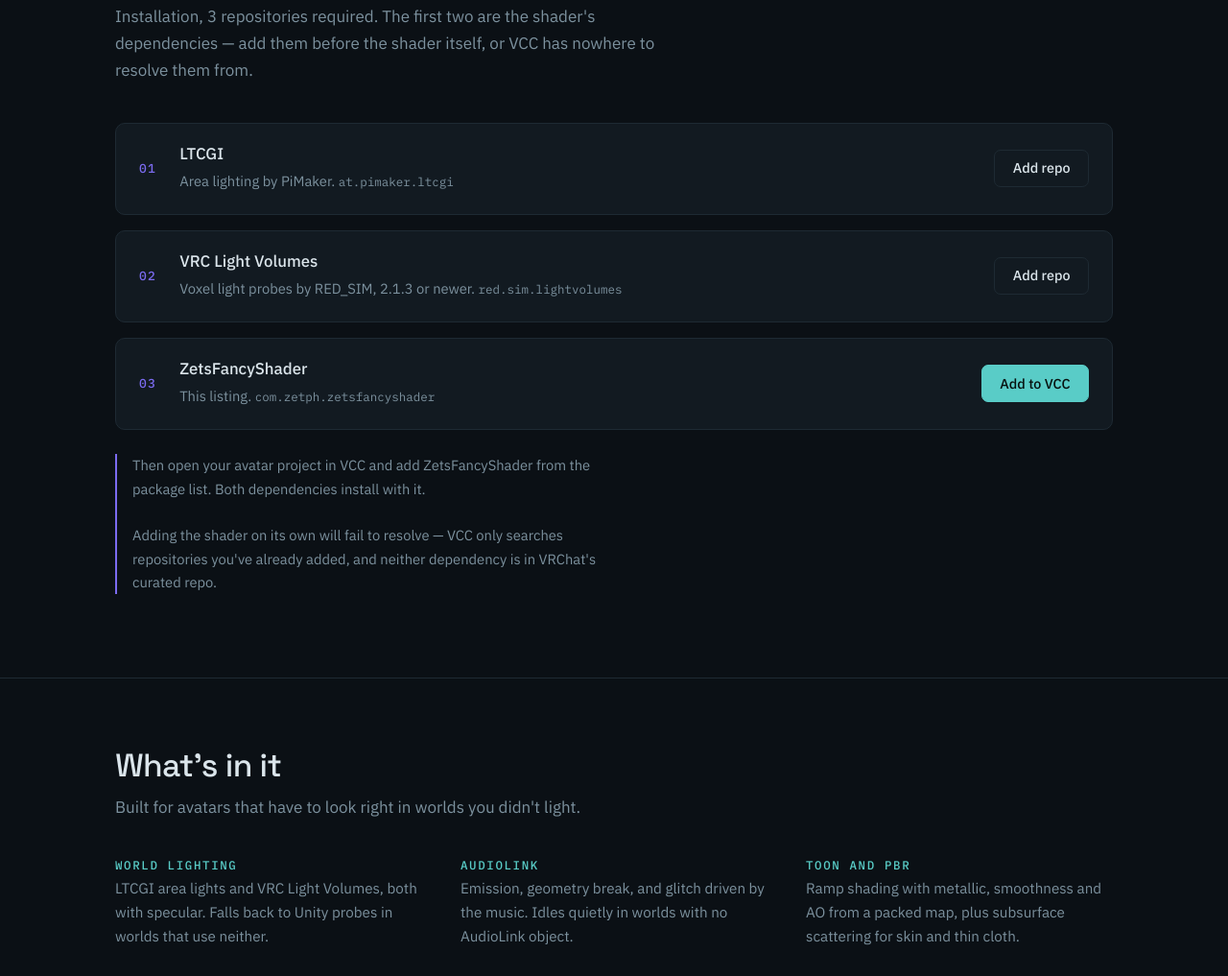
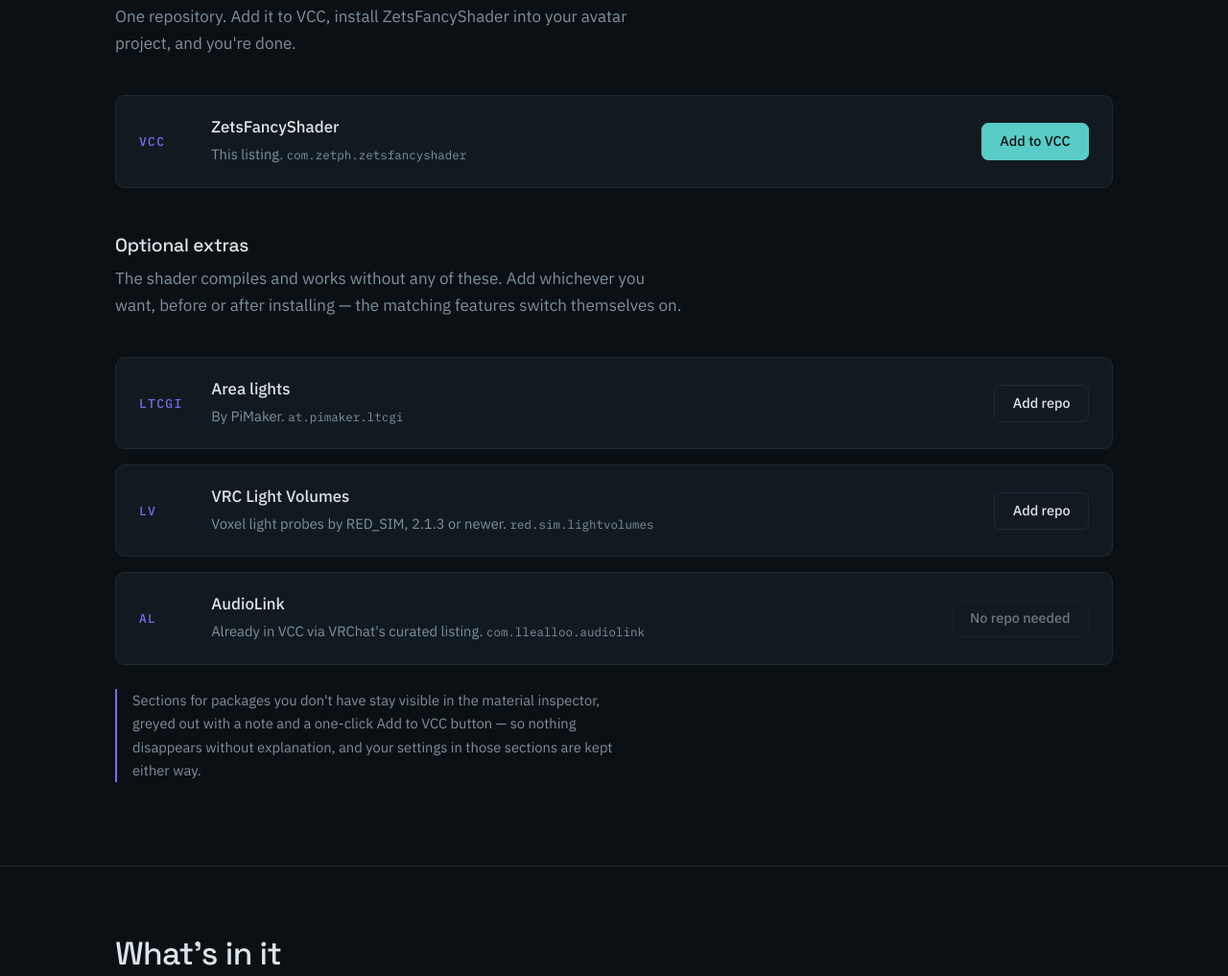
Before and after one commit to Zetph/ZetsFancyShader, a plain HTML site: page Website/index.html in a window 1280 px wide. Shown: the part 643-1660 px from the top of the page at 96% size. Drawn offline with Linux system fonts and the light colour scheme.

Commit message:
Change version to 0.3.0 and revise install details
Updated version number and installation instructions for ZetsFancyShader.

```diff
--- a/Website/index.html
+++ b/Website/index.html
@@ -15,13 +15,11 @@
         inherits: true;
         initial-value: 50%
     }
-
     @property --ly {
         syntax: "<percentage>";
         inherits: true;
         initial-value: 38%
     }
-
   :root{
     --ink:#0B1015;
     --panel:#121A21;
@@ -30,11 +28,9 @@
     --violet:#7B6BF0;
     --text:#DBE5EB;
     --muted:#7C919E;
-
     --lx:50%;
     --ly:38%;
   }
-
   *{box-sizing:border-box}
   html{scroll-behavior:smooth}
   body{
@@ -46,7 +42,6 @@
   }
   a{color:var(--teal)}
   .wrap{width:min(1040px,92vw);margin:0 auto}
-
   /* ---------- hero: a surface with a light on it ---------- */
     .hero {
         position: relative;
@@ -55,7 +50,6 @@
         border-bottom: 1px solid var(--line);
         padding: clamp(5rem,14vh,9rem) 0 clamp(3.5rem,8vh,5.5rem);
     }
-
   /* The moving light. Two stops so it reads as falloff, not a flashlight circle. */
     .hero::before {
         content: "";
@@ -78,14 +72,12 @@
     pointer-events:none;
   }
   .hero .wrap{position:relative;z-index:1}
-
   .eyebrow{
     font:500 12px/1 "IBM Plex Mono",monospace;
     letter-spacing:.18em;text-transform:uppercase;color:var(--muted);
     display:flex;gap:.9rem;align-items:center;flex-wrap:wrap;
   }
   .eyebrow b{color:var(--teal);font-weight:500}
-
   h1{
     font:700 clamp(3rem,9vw,5.75rem)/0.95 "Space Grotesk",sans-serif;
     letter-spacing:-.035em;
@@ -97,16 +89,18 @@
     color:var(--muted);max-width:46ch;margin:1.25rem 0 0;
   }
   .thesis strong{color:var(--text);font-weight:500}
-
   /* ---------- sections ---------- */
   section{padding:clamp(3.5rem,9vh,6rem) 0;border-bottom:1px solid var(--line)}
   h2{
     font:500 clamp(1.5rem,3.4vw,2.1rem)/1.15 "Space Grotesk",sans-serif;
     letter-spacing:-.02em;margin:0 0 .6rem;
   }
+  h3.sub{
+    font:500 1.2rem/1.2 "Space Grotesk",sans-serif;
+    letter-spacing:-.01em;margin:3rem 0 .6rem;
+  }
   .lede{color:var(--muted);max-width:58ch;margin:0 0 2.5rem}
-
-  /* ---------- install: a real sequence, so it gets real numbers ---------- */
+  /* ---------- install rows ---------- */
   .steps{display:grid;gap:1rem}
   .step{
     display:grid;
@@ -117,14 +111,16 @@
     border-radius:10px;
     padding:1.35rem 1.5rem;
   }
+  /* Short labels, not sequence numbers: install order stopped mattering in
+     0.3.0, so numbering would imply a sequence that no longer exists. */
   .num{
     font:500 13px/1 "IBM Plex Mono",monospace;
     color:var(--violet);letter-spacing:.1em;
+    min-width:3.2rem;
   }
   .step h3{margin:0;font:500 1.05rem/1.3 "IBM Plex Sans",sans-serif}
   .step p{margin:.3rem 0 0;color:var(--muted);font-size:.92rem}
   .step p code{font-family:"IBM Plex Mono",monospace;font-size:.85em;color:var(--muted)}
-
   .btn{
     display:inline-block;white-space:nowrap;
     font:500 .9rem/1 "IBM Plex Sans",sans-serif;
@@ -137,14 +133,13 @@
   .btn:hover{border-color:var(--teal);color:var(--teal)}
   .btn-primary{background:var(--teal);color:#07110F;border-color:var(--teal);font-weight:500}
   .btn-primary:hover{background:#77DAD5;border-color:#77DAD5;color:#07110F}
+  .btn-static{opacity:.45;pointer-events:none}
   a:focus-visible,.btn:focus-visible{outline:2px solid var(--teal);outline-offset:3px}
-
   .note{
     margin-top:1.6rem;padding-left:1rem;
     border-left:2px solid var(--violet);
     color:var(--muted);font-size:.92rem;max-width:62ch;
   }
-
   /* ---------- features ---------- */
   .grid{display:grid;grid-template-columns:repeat(auto-fit,minmax(260px,1fr));gap:2rem 2.5rem}
   .feat h3{
@@ -153,18 +148,15 @@
     letter-spacing:.13em;text-transform:uppercase;color:var(--teal);
   }
   .feat p{margin:0;color:var(--muted);font-size:.95rem}
-
   /* ---------- specs ---------- */
   .specs{display:grid;grid-template-columns:repeat(auto-fit,minmax(180px,1fr));gap:1.5rem;
          font:400 .9rem/1.5 "IBM Plex Mono",monospace}
   .specs div span{display:block;color:var(--muted);font-size:.75rem;letter-spacing:.12em;
                   text-transform:uppercase;margin-bottom:.35rem}
-
   footer{padding:2.5rem 0 4rem;color:var(--muted);font-size:.88rem;
          display:flex;gap:1.5rem;flex-wrap:wrap;justify-content:space-between}
   footer a{text-decoration:none}
   footer a:hover{text-decoration:underline}
-
   @media (max-width:640px){
     .step{grid-template-columns:auto 1fr;gap:.5rem 1rem}
     .step .btn{grid-column:1 / -1;text-align:center;margin-top:.6rem}
@@ -173,11 +165,9 @@
         html {
             scroll-behavior: auto
         }
-
         .hero {
             transition: none
         }
-        /* was .hero::before */
         * {
             animation: none !important
         }
@@ -185,10 +175,9 @@
 </style>
 </head>
 <body>
-
 <header class="hero" id="hero">
   <div class="wrap">
-    <p class="eyebrow"><b>v0.2.1</b> <span>VRChat avatars</span> <span>Unity 2022.3</span> <span>PC only</span></p>
+    <p class="eyebrow"><b>v0.3.0</b> <span>VRChat avatars</span> <span>Unity 2022.3</span> <span>PC only</span></p>
     <h1>Zets<span class="zf">Fancy</span>Shader</h1>
     <p class="thesis">A toon and PBR shader that reacts to the world it's standing in — <strong>LTCGI area lights, VRC Light Volumes, AudioLink</strong> — with an inspector built to tell you which input is wrong.</p>
     <p style="margin-top:2.25rem">
@@ -197,33 +186,13 @@
     </p>
   </div>
 </header>
-
 <section id="install">
   <div class="wrap">
     <h2>Install</h2>
-    <p class="lede">Installation, 3 repositories required. The first two are the shader's dependencies — add them before the shader itself, or VCC has nowhere to resolve them from.</p>
-
+    <p class="lede">One repository. Add it to VCC, install ZetsFancyShader into your avatar project, and you're done.</p>
     <div class="steps">
       <div class="step">
-        <span class="num">01</span>
-        <div>
-          <h3>LTCGI</h3>
-          <p>Area lighting by PiMaker. <code>at.pimaker.ltcgi</code></p>
-        </div>
-        <a class="btn" href="https://vpm.pimaker.at/">Add repo</a>
-      </div>
-
-      <div class="step">
-        <span class="num">02</span>
-        <div>
-          <h3>VRC Light Volumes</h3>
-          <p>Voxel light probes by RED_SIM, 2.1.3 or newer. <code>red.sim.lightvolumes</code></p>
-        </div>
-        <a class="btn" href="https://redsim.github.io/vpmlisting/">Add repo</a>
-      </div>
-
-      <div class="step">
-        <span class="num">03</span>
+        <span class="num">VCC</span>
         <div>
           <h3>ZetsFancyShader</h3>
           <p>This listing. <code>com.zetph.zetsfancyshader</code></p>
@@ -232,20 +201,46 @@
       </div>
     </div>
 
-    <p class="note">Then open your avatar project in VCC and add ZetsFancyShader from the package list. Both dependencies install with it.<br><br>
-    Adding the shader on its own will fail to resolve — VCC only searches repositories you've already added, and neither dependency is in VRChat's curated repo.</p>
+    <h3 class="sub">Optional extras</h3>
+    <p class="lede">The shader compiles and works without any of these. Add whichever you want, before or after installing — the matching features switch themselves on.</p>
+    <div class="steps">
+      <div class="step">
+        <span class="num">LTCGI</span>
+        <div>
+          <h3>Area lights</h3>
+          <p>By PiMaker. <code>at.pimaker.ltcgi</code></p>
+        </div>
+        <a class="btn" href="https://vpm.pimaker.at/">Add repo</a>
+      </div>
+      <div class="step">
+        <span class="num">LV</span>
+        <div>
+          <h3>VRC Light Volumes</h3>
+          <p>Voxel light probes by RED_SIM, 2.1.3 or newer. <code>red.sim.lightvolumes</code></p>
+        </div>
+        <a class="btn" href="https://redsim.github.io/vpmlisting/">Add repo</a>
+      </div>
+      <div class="step">
+        <span class="num">AL</span>
+        <div>
+          <h3>AudioLink</h3>
+          <p>Already in VCC via VRChat's curated listing. <code>com.llealloo.audiolink</code></p>
+        </div>
+        <span class="btn btn-static">No repo needed</span>
+      </div>
+    </div>
+
+    <p class="note">Sections for packages you don't have stay visible in the material inspector, greyed out with a note and a one-click Add to VCC button — so nothing disappears without explanation, and your settings in those sections are kept either way.</p>
   </div>
 </section>
-
 <section>
   <div class="wrap">
     <h2>What's in it</h2>
     <p class="lede">Built for avatars that have to look right in worlds you didn't light.</p>
-
     <div class="grid">
       <div class="feat">
         <h3>World lighting</h3>
-        <p>LTCGI area lights and VRC Light Volumes, both with specular. Falls back to Unity probes in worlds that use neither.</p>
+        <p>LTCGI area lights and VRC Light Volumes, both with specular, when those packages are present. Falls back to Unity probes otherwise.</p>
       </div>
       <div class="feat">
         <h3>AudioLink</h3>
@@ -270,20 +265,18 @@
     </div>
   </div>
 </section>
-
 <section>
   <div class="wrap">
     <h2>Requirements</h2>
     <div class="specs">
       <div><span>Unity</span>2022.3</div>
       <div><span>Platform</span>PC only</div>
-      <div><span>Required</span>LTCGI<br>Light Volumes 2.1.3+</div>
-      <div><span>Optional</span>AudioLink</div>
+      <div><span>Required</span>Nothing else</div>
+      <div><span>Optional</span>LTCGI<br>Light Volumes 2.1.3+<br>AudioLink</div>
       <div><span>Licence</span>MIT</div>
     </div>
   </div>
 </section>
-
 <footer class="wrap">
   <span>ZetsFancyShader by Zetph — MIT</span>
   <span>
@@ -292,15 +285,12 @@
     <a href="https://discord.gg/T2he8aAkyr">Discord</a>
   </span>
 </footer>
-
 <script>
   (function () {
     var reduce = window.matchMedia('(prefers-reduced-motion: reduce)').matches;
     if (reduce || !window.matchMedia('(pointer: fine)').matches) return;
-
     var hero = document.getElementById('hero');
     var frame = null;
-
     hero.addEventListener('pointermove', function (e) {
       if (frame) return;
       frame = requestAnimationFrame(function () {
```
